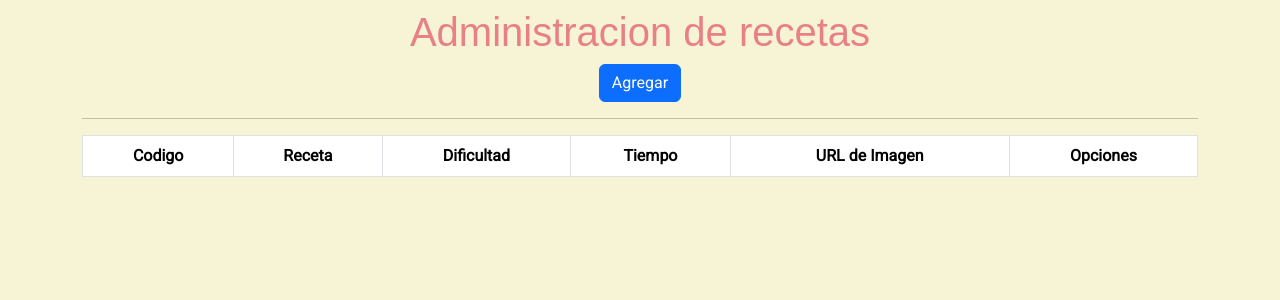
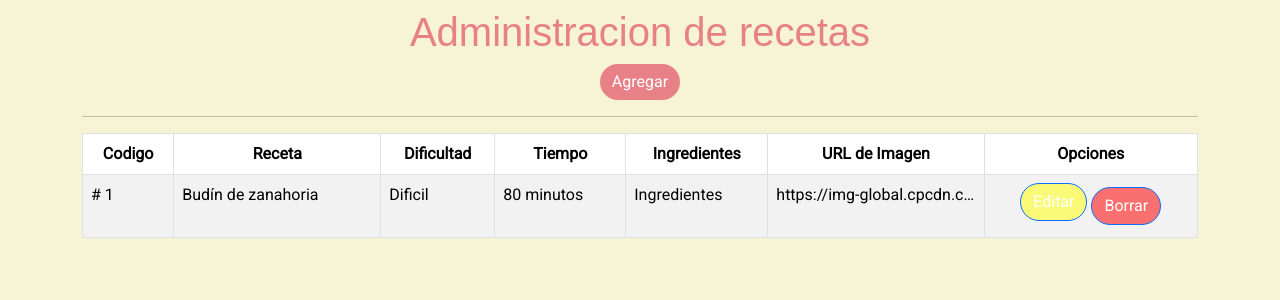
Before and after one commit to lourdesgarciafyl/tp-backend-5, a React (Vite) app: page / in a window 1280 px wide. Shown: the top 300 px of the page. Built offline with nearby package versions, Linux system fonts and the light colour scheme; a web font is replaced by a local one.

Commit message:
se crean los estilos basicos para el itemReceta, de modo que sea responsive

```diff
--- a/src/App.css
+++ b/src/App.css
@@ -22,3 +22,34 @@
 .tituloDestacado{
   color: var(--destacado);
 }
+
+.tamanioCelda{
+  max-width: 10rem;
+}
+#btnCrearReceta {
+  background-color: var(--destacado);
+  border-radius: 30px;
+  border: #f7f3d5;
+}
+
+#btnCrearReceta:hover {
+  background-color: var(--destacado);
+}
+
+.btnEditar {
+  background-color: rgb(250, 250, 120);
+  border-radius: 30px;
+}
+
+.btnEditar:hover {
+  background-color: rgb(242, 242, 60);
+}
+
+.btnEliminar {
+  background-color: rgb(250, 111, 111);
+  border-radius: 30px;
+}
+
+.btnEliminar:hover {
+  background-color: rgb(250, 87, 87);
+}
--- a/src/components/views/Administrador.jsx
+++ b/src/components/views/Administrador.jsx
@@ -1,11 +1,12 @@
 import { Table, Button } from "react-bootstrap";
+import ItemReceta from "./receta/ItemReceta";
 
 const Administrador = () =>{
     return(
         <section className="container mainSection">
             <h1 className="mt-2 text-center tituloDestacado letraDestacada">Administracion de recetas</h1>
             <div className="d-flex justify-content-center mt-1">
-                <Button className="btn btn-primary">Agregar</Button>
+                <Button id="btnCrearReceta">Agregar</Button>
             </div>
             <hr />
             <Table responsive striped bordered hover>
@@ -15,12 +16,13 @@ const Administrador = () =>{
               <th>Receta</th>
               <th>Dificultad</th>
               <th>Tiempo</th>
+              <th>Ingredientes</th>
               <th>URL de Imagen</th>
               <th>Opciones</th>
             </tr>
           </thead>
           <tbody>
-
+            <ItemReceta></ItemReceta>
           </tbody>
         </Table>
         </section>
--- a/src/components/views/receta/ItemReceta.jsx
+++ b/src/components/views/receta/ItemReceta.jsx
@@ -0,0 +1,22 @@
+import { Button } from "react-bootstrap";
+
+const ItemReceta = () =>{
+    return(
+        <tr>
+            <td className="text-truncate"># 1</td>
+            <td className="text-truncate">Budín de zanahoria</td>
+            <td className="text-truncate">Dificil</td>
+            <td className="text-truncate">80 minutos</td>
+            <td className="tamanioCelda text-truncate">Ingredientes</td>
+            <td className="tamanioCelda text-truncate">https://img-global.cpcdn.com/recipes/a86b3070ead58504/640x640sq70/photo.webp</td>
+            <td className="text-center">
+             <Button className="btnEditar mb-2 me-lg-1">
+                Editar </Button>
+             <Button className="btnEliminar">
+              Borrar </Button>
+      </td>
+        </tr>
+    )
+}
+
+export default ItemReceta;
```
